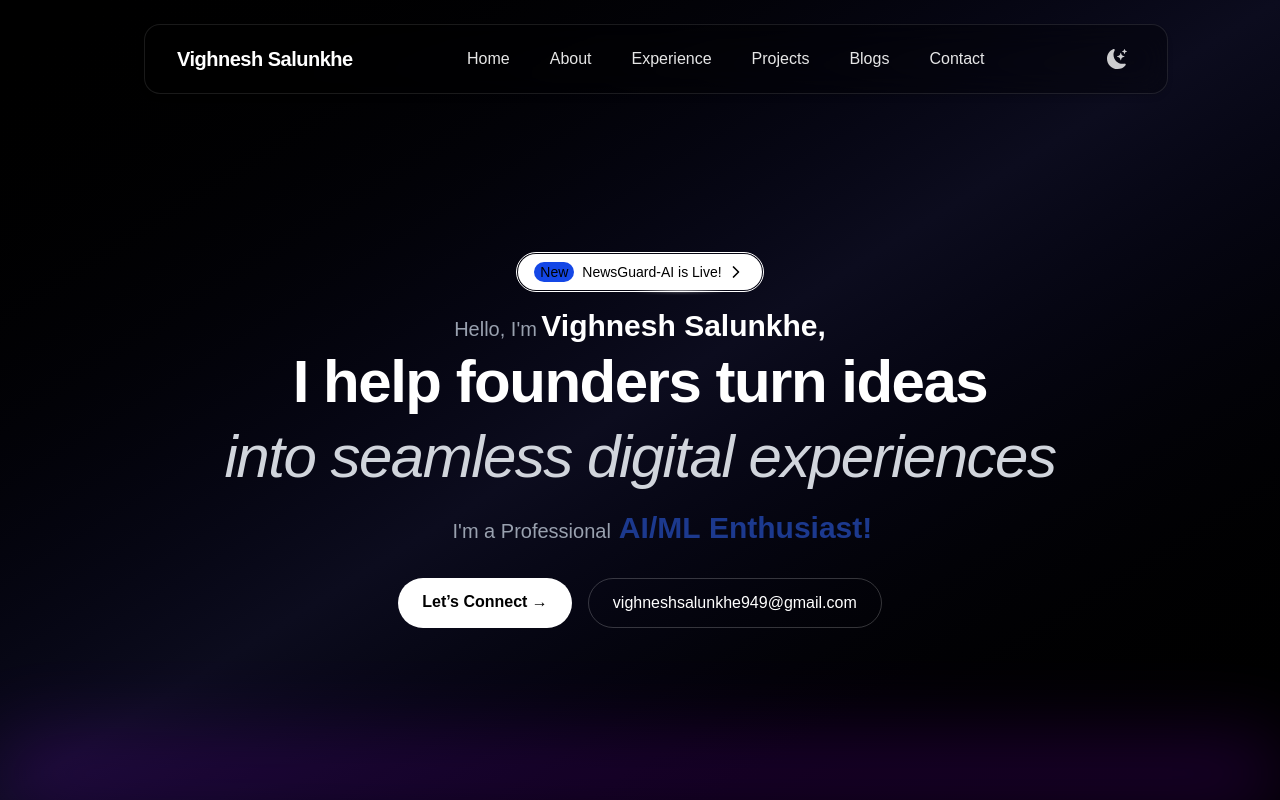
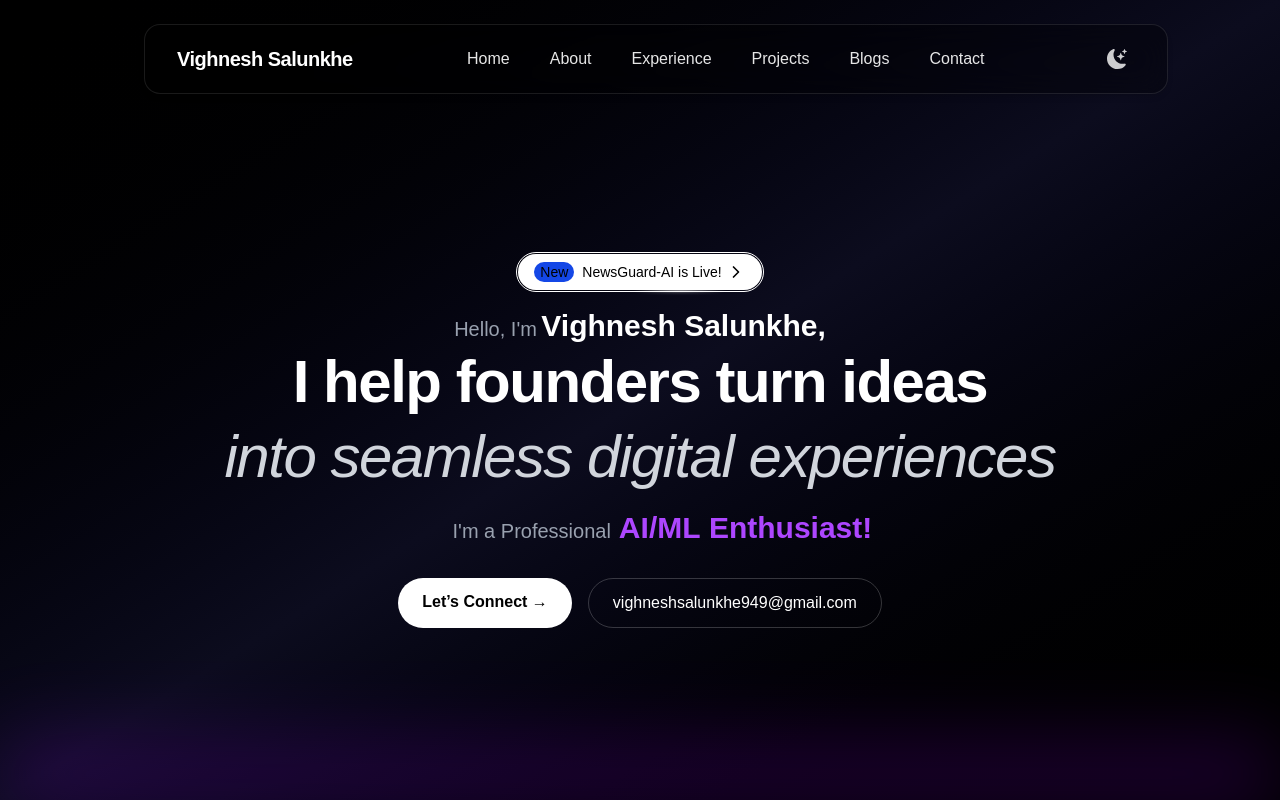
Before and after one commit to VighneshDevHub/Portfolio, a Next.js app: page / in a window 1280 px wide. Shown: the top 800 px of the page. Built offline with nearby package versions, Linux system fonts and the light colour scheme.

Commit message:
Improve: UI in Hero section

```diff
--- a/components/Hero.js
+++ b/components/Hero.js
@@ -10,7 +10,6 @@ import { ChevronRight } from 'lucide-react';
 
 const Hero = () => {
     return (
-        <div>
             <section className="relative flex flex-col items-center justify-center text-center min-h-[100vh] px-4 bg-black text-white overflow-hidden">
                 <div className="absolute inset-0 bg-gradient-to-br from-black via-[#0c0c1e] to-black z-0">
                 </div>
@@ -48,7 +47,7 @@ const Hero = () => {
 
                     <div className='text-left ml-55'>
                         <span className=' text-gray-400 text-xl mx-2 '>I'm a Professional</span>
-                        <span className='text-blue-900 font-semibold text-3xl'>
+                        <span className='text-purple-500 font-semibold text-3xl'>
                             <FlipWords words={["Full Stack Developer!", "AI/ML Enthusiast!", "UI/UX Designer!", "Mobile App Developer!", "Freelancer!"]} />
                         </span>
                     </div>
@@ -69,7 +68,6 @@ const Hero = () => {
                     </div>
                 </div>
             </section>
-        </div>
     )
 }
 
```
